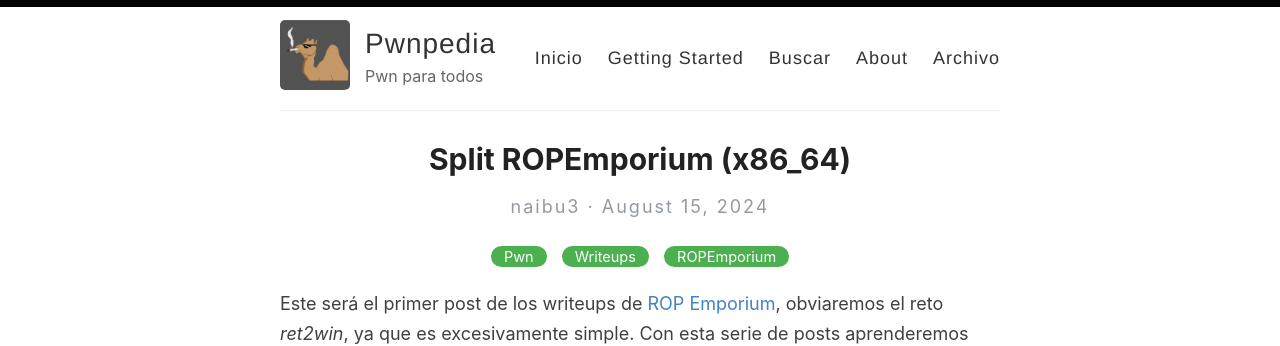
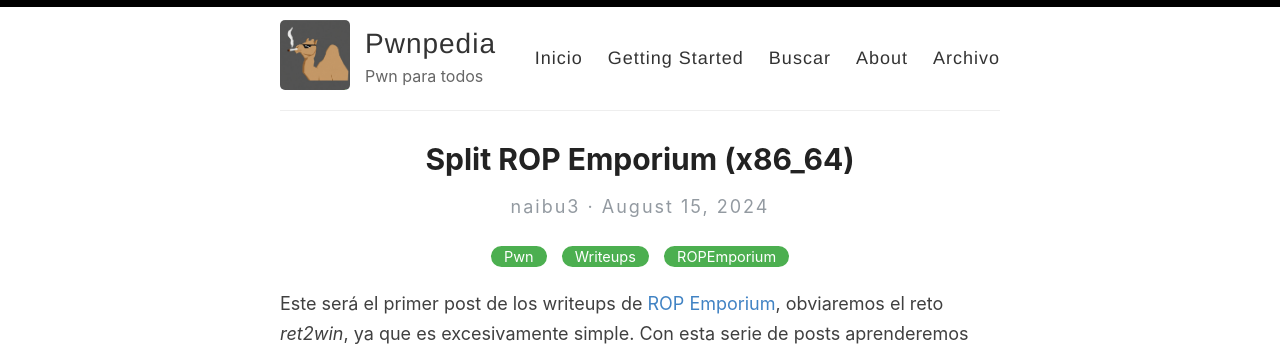
Before and after one commit to naibu3/naibu3.github.io, a Jekyll site: the page built from _posts/2024-08-15-Split-ROP-Emporium.md, in a window 1280 px wide and 900 px high. Shown: the top 346 px of the window. Built offline with Jekyll 4.4.1, drawn with Linux system fonts in a browser that asks for light colours; comment, search, counter and statistics services are not loaded.

Commit message:
Rename post

```diff
--- a/_posts/2024-08-15-Split-ROPEmporium.md
+++ b/_posts/2024-08-15-Split-ROP-Emporium.md
@@ -1,6 +1,6 @@
 ---
 layout: post
-title: Split ROPEmporium (x86_64)
+title: Split ROP Emporium (x86_64)
 comments: true
 categories: [Pwn, Writeups, ROPEmporium]
 ---
```
